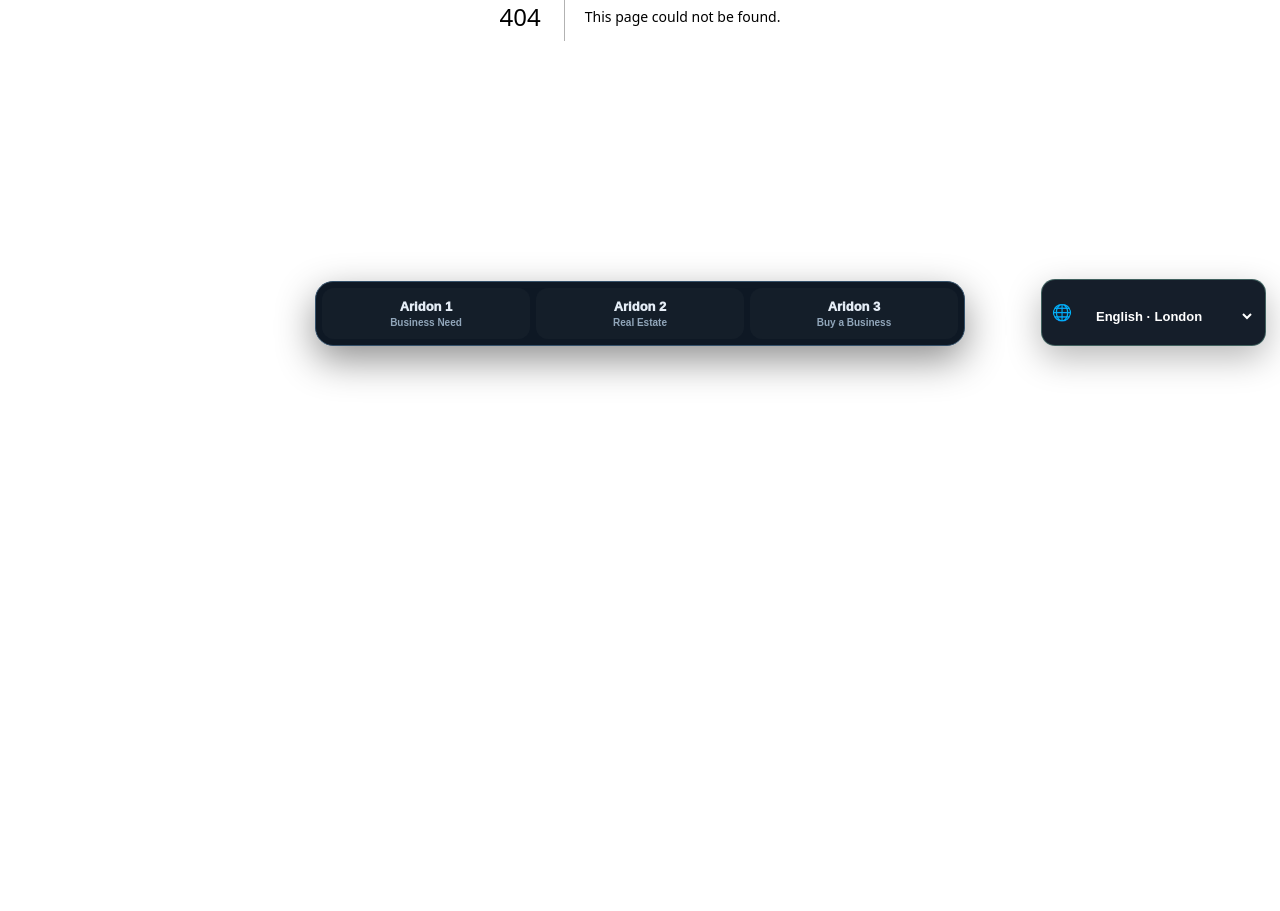
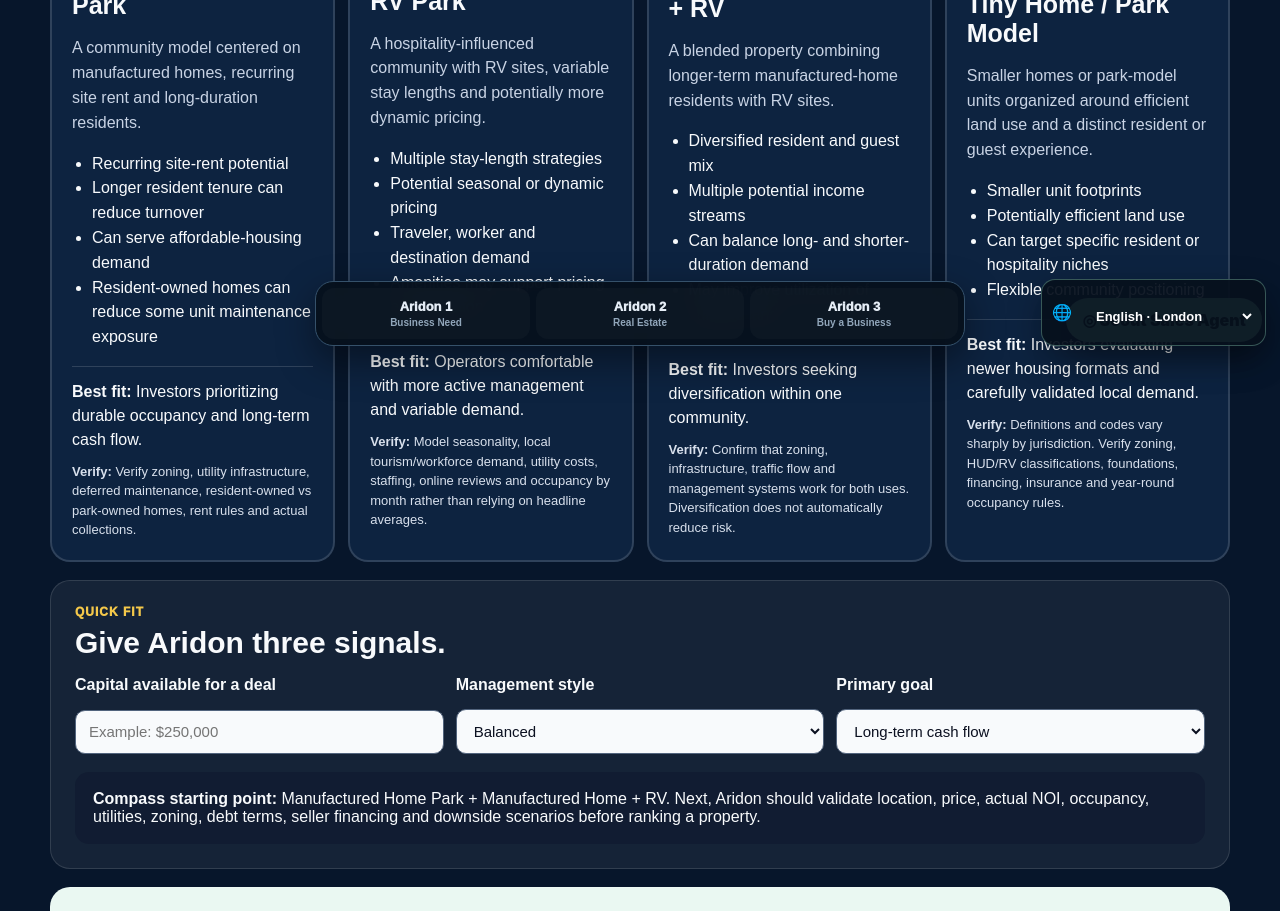
Before and after one commit to jimrusk/aridon-app, a Next.js app: page /workspace/1/compass in a window 1280 px wide. Before the commit this address had no page. Shown: the part 440-1351 px from the top of the page. Before the commit the page ends 856 px from the top, so only its background shows below. Built offline with nearby package versions, Linux system fonts and the light colour scheme.

Commit message:
Add Aridon Compass with alternative housing investment paths

```diff
--- /dev/null
+++ b/app/workspace/[slug]/compass/page.tsx
@@ -0,0 +1,111 @@
+'use client';
+
+import Link from 'next/link';
+import { useMemo, useState } from 'react';
+
+type Path = {
+  id: string;
+  title: string;
+  subtitle: string;
+  description: string;
+  strengths: string[];
+  bestFor: string;
+  caution: string;
+};
+
+const paths: Path[] = [
+  {
+    id: 'mhp', title: 'Manufactured Home Park', subtitle: 'Long-term housing + leased land',
+    description: 'A community model centered on manufactured homes, recurring site rent and long-duration residents.',
+    strengths: ['Recurring site-rent potential', 'Longer resident tenure can reduce turnover', 'Can serve affordable-housing demand', 'Resident-owned homes can reduce some unit maintenance exposure'],
+    bestFor: 'Investors prioritizing durable occupancy and long-term cash flow.',
+    caution: 'Verify zoning, utility infrastructure, deferred maintenance, resident-owned vs park-owned homes, rent rules and actual collections.'
+  },
+  {
+    id: 'rv', title: 'RV Park', subtitle: 'Flexible short- and long-stay sites',
+    description: 'A hospitality-influenced community with RV sites, variable stay lengths and potentially more dynamic pricing.',
+    strengths: ['Multiple stay-length strategies', 'Potential seasonal or dynamic pricing', 'Traveler, worker and destination demand', 'Amenities may support pricing and retention'],
+    bestFor: 'Operators comfortable with more active management and variable demand.',
+    caution: 'Model seasonality, local tourism/workforce demand, utility costs, staffing, online reviews and occupancy by month rather than relying on headline averages.'
+  },
+  {
+    id: 'combo', title: 'Manufactured Home + RV', subtitle: 'Combination community',
+    description: 'A blended property combining longer-term manufactured-home residents with RV sites.',
+    strengths: ['Diversified resident and guest mix', 'Multiple potential income streams', 'Can balance long- and shorter-duration demand', 'May improve utilization of suitable land'],
+    bestFor: 'Investors seeking diversification within one community.',
+    caution: 'Confirm that zoning, infrastructure, traffic flow and management systems work for both uses. Diversification does not automatically reduce risk.'
+  },
+  {
+    id: 'tiny', title: 'Tiny Home / Park Model', subtitle: 'Compact housing communities',
+    description: 'Smaller homes or park-model units organized around efficient land use and a distinct resident or guest experience.',
+    strengths: ['Smaller unit footprints', 'Potentially efficient land use', 'Can target specific resident or hospitality niches', 'Flexible community positioning'],
+    bestFor: 'Investors evaluating newer housing formats and carefully validated local demand.',
+    caution: 'Definitions and codes vary sharply by jurisdiction. Verify zoning, HUD/RV classifications, foundations, financing, insurance and year-round occupancy rules.'
+  }
+];
+
+export default function CompassPage({ params }: { params: { slug: string } }) {
+  const [capital, setCapital] = useState('');
+  const [management, setManagement] = useState('balanced');
+  const [goal, setGoal] = useState('cashflow');
+  const [selected, setSelected] = useState<string[]>([]);
+
+  const recommendation = useMemo(() => {
+    if (selected.length) return paths.filter((p) => selected.includes(p.id));
+    if (management === 'active') return paths.filter((p) => p.id === 'rv' || p.id === 'combo');
+    if (goal === 'innovation') return paths.filter((p) => p.id === 'tiny' || p.id === 'combo');
+    return paths.filter((p) => p.id === 'mhp' || p.id === 'combo');
+  }, [selected, management, goal]);
+
+  function toggle(id: string) {
+    setSelected((current) => current.includes(id) ? current.filter((x) => x !== id) : [...current, id]);
+  }
+
+  return <main style={page}>
+    <div style={{ maxWidth: 1180, margin: '0 auto' }}>
+      <div style={{ display: 'flex', justifyContent: 'space-between', gap: 12, flexWrap: 'wrap' }}>
+        <div><div style={eyebrow}>ARIDON COMPASS · ALTERNATIVE HOUSING</div><h1 style={h1}>Which community model deserves a closer look?</h1></div>
+        <Link href={`/workspace/${params.slug}`} style={back}>Company Home</Link>
+      </div>
+      <p style={lead}>Compare four alternative-housing strategies, then let Aridon turn your preferences into a diligence path. These are screening frameworks, not promises of returns.</p>
+
+      <section style={grid}>
+        {paths.map((p) => <button key={p.id} onClick={() => toggle(p.id)} style={{ ...card, borderColor: selected.includes(p.id) ? '#F4C84A' : 'rgba(255,255,255,.14)' }}>
+          <div style={{ fontSize: 12, fontWeight: 900, color: '#F4C84A' }}>{p.subtitle.toUpperCase()}</div>
+          <h2 style={{ margin: '8px 0', fontSize: 25 }}>{p.title}</h2>
+          <p style={muted}>{p.description}</p>
+          <ul style={{ textAlign: 'left', paddingLeft: 20, lineHeight: 1.55 }}>{p.strengths.map((x) => <li key={x}>{x}</li>)}</ul>
+          <div style={best}><strong>Best fit:</strong> {p.bestFor}</div>
+          <div style={caution}><strong>Verify:</strong> {p.caution}</div>
+        </button>)}
+      </section>
+
+      <section style={panel}>
+        <div style={eyebrow}>QUICK FIT</div><h2 style={{ fontSize: 30, margin: '7px 0 16px' }}>Give Aridon three signals.</h2>
+        <div style={formGrid}>
+          <label style={label}>Capital available for a deal<input value={capital} onChange={(e) => setCapital(e.target.value)} placeholder="Example: $250,000" style={input}/></label>
+          <label style={label}>Management style<select value={management} onChange={(e) => setManagement(e.target.value)} style={input}><option value="passive">Prefer lower-touch</option><option value="balanced">Balanced</option><option value="active">Comfortable with active operations</option></select></label>
+          <label style={label}>Primary goal<select value={goal} onChange={(e) => setGoal(e.target.value)} style={input}><option value="cashflow">Long-term cash flow</option><option value="diversification">Diversification</option><option value="innovation">Newer / growth-oriented model</option></select></label>
+        </div>
+        <div style={{ marginTop: 18, padding: 18, borderRadius: 14, background: '#111C32' }}><strong>Compass starting point:</strong> {recommendation.map((p) => p.title).join(' + ')}. {capital ? `Capital signal recorded: ${capital}. ` : ''}Next, Aridon should validate location, price, actual NOI, occupancy, utilities, zoning, debt terms, seller financing and downside scenarios before ranking a property.</div>
+      </section>
+
+      <section style={{ ...panel, background: '#EAF8F2', color: '#102019' }}><div style={{ fontWeight: 950 }}>PHONE-READY DESIGN</div><h2 style={{ fontSize: 30, margin: '7px 0' }}>The executive can conduct this same Compass by conversation.</h2><p style={{ lineHeight: 1.65 }}>A customer can answer these questions by voice in their preferred language. Aridon can confirm important numbers and facts, structure the answers, and prepare the same screening result. Saving customer records and consequential actions should require the appropriate confirmation and authorization.</p></section>
+    </div>
+  </main>;
+}
+
+const page = { minHeight: '100vh', background: '#07162B', color: '#F8FAFC', padding: '30px 18px 90px', fontFamily: 'Arial, sans-serif' };
+const eyebrow = { color: '#F4C84A', fontSize: 12, fontWeight: 950, letterSpacing: 1 };
+const h1 = { fontSize: 'clamp(38px,6vw,68px)', maxWidth: 850, lineHeight: 1, margin: '9px 0 12px' };
+const lead = { maxWidth: 850, color: '#C8D3E4', fontSize: 18, lineHeight: 1.65 };
+const grid = { display: 'grid', gridTemplateColumns: 'repeat(auto-fit,minmax(245px,1fr))', gap: 13, marginTop: 24 };
+const card = { background: '#0D2340', color: '#F8FAFC', border: '2px solid', borderRadius: 20, padding: 20, cursor: 'pointer', font: 'inherit', textAlign: 'left' as const };
+const muted = { color: '#C8D3E4', lineHeight: 1.55 };
+const best = { marginTop: 14, borderTop: '1px solid rgba(255,255,255,.14)', paddingTop: 13, lineHeight: 1.5 };
+const caution = { marginTop: 10, color: '#D8E0EC', fontSize: 13, lineHeight: 1.5 };
+const panel = { marginTop: 18, padding: 24, borderRadius: 20, background: 'rgba(255,255,255,.06)', border: '1px solid rgba(255,255,255,.12)' };
+const formGrid = { display: 'grid', gridTemplateColumns: 'repeat(auto-fit,minmax(220px,1fr))', gap: 12 };
+const label = { display: 'grid', gap: 7, fontWeight: 850 };
+const input = { borderRadius: 10, padding: '12px 13px', border: '1px solid #52647D', background: '#F8FAFC', color: '#0B1020', fontSize: 15 };
+const back = { color: '#F4C84A', textDecoration: 'none', fontWeight: 900, border: '1px solid #F4C84A', borderRadius: 10, padding: '10px 13px', height: 'fit-content' };
```
